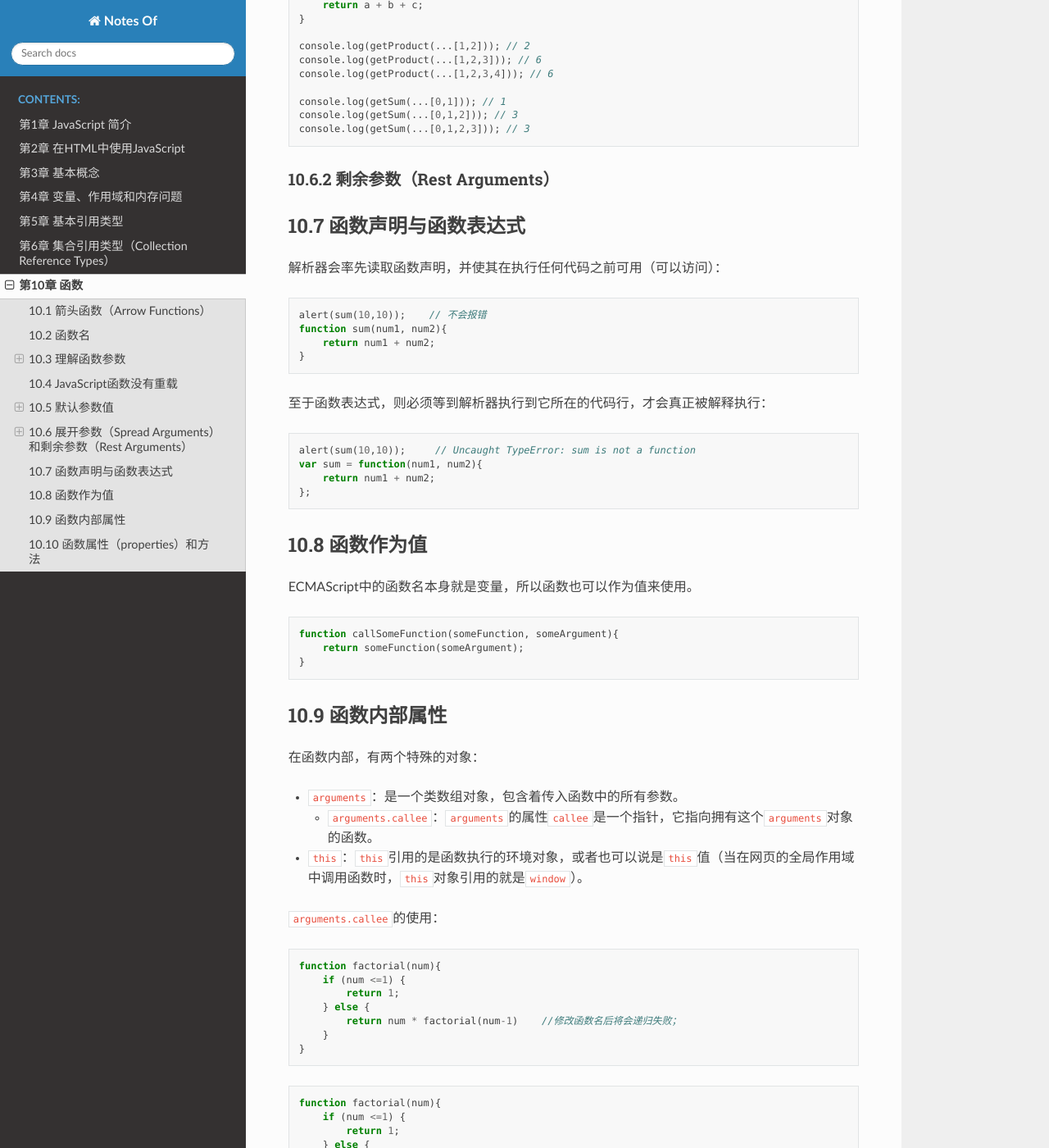
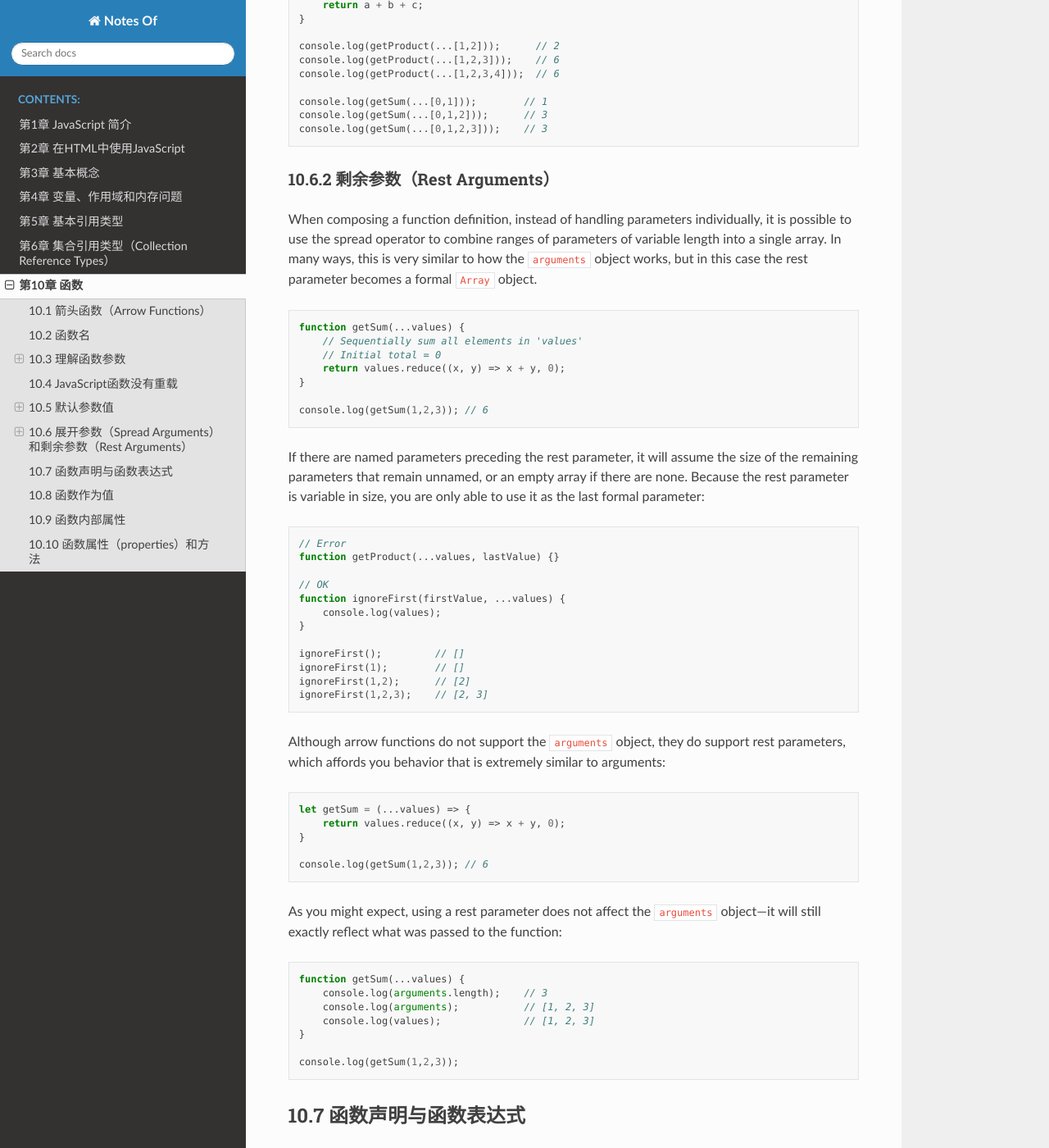
Before and after one commit to filefi/NotesOfProfessional-JavaScript-for-Web-Developers, a Sphinx documentation site: the page built from source/Chapter10-Functions.md, in a window 1280 px wide and 1400 px high, scrolled down 10148 px. Shown: the whole window at 82% size. Built offline with Sphinx 7.4.7 and the Read the Docs theme 2.0.0, drawn with Linux system fonts in a browser that asks for light colours; some of the changed text lies outside the part shown.

````diff
--- a/source/Chapter10-Functions.md
+++ b/source/Chapter10-Functions.md
@@ -511,22 +511,69 @@ let getSum = (a, b, c = 0) => {
     return a + b + c;
 }
 
-console.log(getProduct(...[1,2])); // 2
-console.log(getProduct(...[1,2,3])); // 6
-console.log(getProduct(...[1,2,3,4])); // 6
+console.log(getProduct(...[1,2]));      // 2
+console.log(getProduct(...[1,2,3]));    // 6
+console.log(getProduct(...[1,2,3,4]));  // 6
 
-console.log(getSum(...[0,1])); // 1
-console.log(getSum(...[0,1,2])); // 3
-console.log(getSum(...[0,1,2,3])); // 3
+console.log(getSum(...[0,1]));        // 1
+console.log(getSum(...[0,1,2]));      // 3
+console.log(getSum(...[0,1,2,3]));    // 3
 ```
-
-
 
 
 
 ### 10.6.2 剩余参数（Rest Arguments）
 
+When composing a function definition, instead of handling parameters individually, it is possible to use the spread operator to combine ranges of parameters of variable length into a single array. In many ways, this is very similar to how the `arguments` object works, but in this case the rest parameter becomes a formal `Array` object.
 
+```js
+function getSum(...values) {
+    // Sequentially sum all elements in 'values'
+    // Initial total = 0
+    return values.reduce((x, y) => x + y, 0);
+}
+
+console.log(getSum(1,2,3)); // 6
+```
+
+If there are named parameters preceding the rest parameter, it will assume the size of the remaining parameters that remain unnamed, or an empty array if there are none. Because the rest parameter is variable in size, you are only able to use it as the last formal parameter:
+
+```js
+// Error
+function getProduct(...values, lastValue) {}
+
+// OK
+function ignoreFirst(firstValue, ...values) {
+    console.log(values);
+}
+
+ignoreFirst();         // []
+ignoreFirst(1);        // []
+ignoreFirst(1,2);      // [2]
+ignoreFirst(1,2,3);    // [2, 3]
+```
+
+Although arrow functions do not support the `arguments` object, they do support rest parameters, which affords you behavior that is extremely similar to arguments:
+
+```js
+let getSum = (...values) => {
+    return values.reduce((x, y) => x + y, 0);
+}
+
+console.log(getSum(1,2,3)); // 6
+```
+
+As you might expect, using a rest parameter does not affect the `arguments` object—it will still exactly reflect what was passed to the function:
+
+```js
+function getSum(...values) {
+    console.log(arguments.length);    // 3
+    console.log(arguments);           // [1, 2, 3]
+    console.log(values);              // [1, 2, 3]
+}
+
+console.log(getSum(1,2,3));
+```
 
 
 
````
Also changed, not shown: other parts of source/Chapter10-Functions.md (+2 -2 lines).
